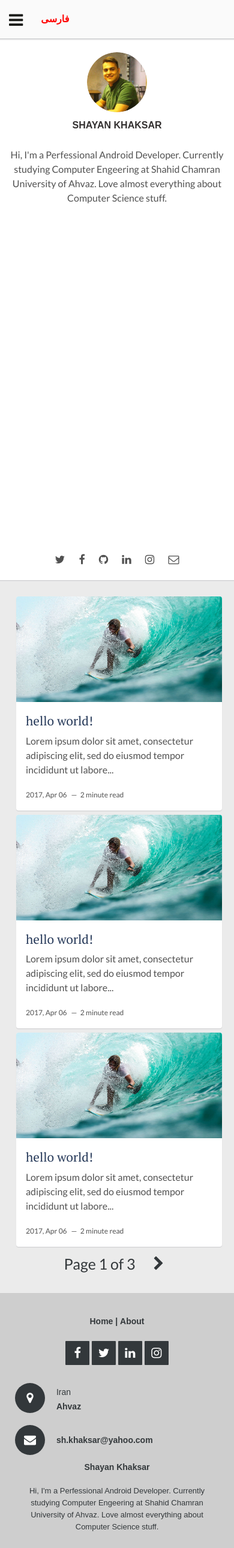
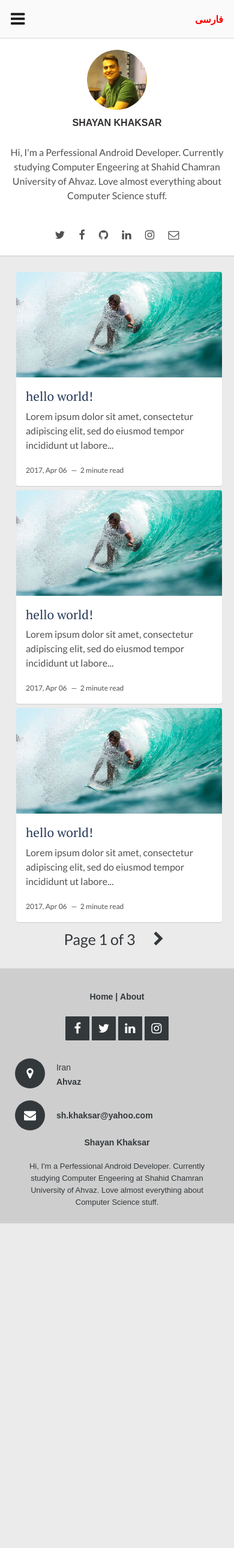
Before and after one commit to shkhaksar/en, a Jekyll site: the page built from index.html, in a window 390 px wide. Shown: the whole page at 60% size. Built offline with Jekyll 4.4.1, drawn with Linux system fonts in a browser that asks for light colours; the list of posts is cut into pages by our own code; after the commit the page ends 2039 px from its top, so only the background shows below that.

Commit message:
Fix Site header

```diff
--- a/assets/css/header.css
+++ b/assets/css/header.css
@@ -3,7 +3,6 @@
   color: #1a1b18;
   width: 100%;
   max-height: 70px;
-  font-family: sans-serif;
   position: relative;
   -webkit-box-shadow: 0 1px 1px 0 rgba(31, 35, 46, 0.15);
   box-shadow: 0 1px 1px 0 rgba(31, 35, 46, 0.15);
@@ -14,30 +13,18 @@
 }
 
 .mainNav .lang {
+  float: right;
+  text-align: center;
   display: inline-block;
   text-transform: uppercase;
 }
 
 .mainNav .lang a {
   color: red;
+  height: auto;
   font-weight: bold;
   display: block;
-  margin: 0;
-  padding: 20px 15px;
-}
-
-.mainNav .logo:hover:before {
-  background: #292938;
-}
-.mainNav .logo:before {
-  background: #3C91E6;
-  z-index: -1;
-  /*POSITION*/
-  position: absolute;
-  top: 0;
-  right: 0;
-  bottom: 0;
-  left: 0;
+  padding: 20px 18px 18px;
 }
 
 .mainNav .lang a:hover {
@@ -75,15 +62,15 @@
 .mainNav .navBars {
   display: inline-block;
   font-size: 1.7em;
-  float: left;
+  height: auto;
+  text-align: center;
   /*USER SELECTION*/
   -moz-user-select: none;
   -ms-user-select: none;
   user-select: none;
   -webkit-user-select: none;
   font-weight: bold;
-  margin: 0;
-  padding: 20px 15px;
+  margin: 18px;
 }
 
 #xBxHack {
@@ -92,7 +79,6 @@
   position: absolute;
   top: -99999px;
 }
-
 
 .container {
   max-width: 100%;
@@ -108,11 +94,7 @@
     display: none;
   }
 
-  .mainNav .lang{
-    float: right;
-  }
-
-  .mainNav .lang a{
+  .mainNav .lang a {
     padding: 20px 15px;
   }
 
--- a/assets/css/sidebar.css
+++ b/assets/css/sidebar.css
@@ -164,14 +164,13 @@ footer .copyright {
     margin: 0;
 }
 
-
 /* Small Devices, Tablets */
 @media only screen and (max-width: 600px) {
     .sidebar {
         display: -webkit-box;
         display: -webkit-flex;
         display: -ms-flexbox;
-    display:  flex;
+        display: flex;
         -webkit-box-orient: vertical;
         -webkit-box-direction: normal;
         -webkit-flex-direction: column;
@@ -182,20 +181,25 @@ footer .copyright {
         -ms-flex-pack: justify;
         justify-content: space-between;
         width: 100%;
+        height: auto;
         margin: auto;
         padding: 10px;
         background-color: #ffffff;
         -webkit-box-shadow: 0 1px 1px 0 rgba(31, 35, 46, 0.15);
         box-shadow: 0 1px 1px 0 rgba(31, 35, 46, 0.15);
     }
+
     .sidebar footer {
         margin-bottom: 10px;
     }
+
     .sidebar .about {
         text-align: center;
         max-width: 480px;
         margin: 10px auto auto;
+        padding-bottom: 30px;
     }
+
     .about img {
         width: 100px;
         height: 100px;
```
Lines whose indentation alone changed are shown as unchanged.
